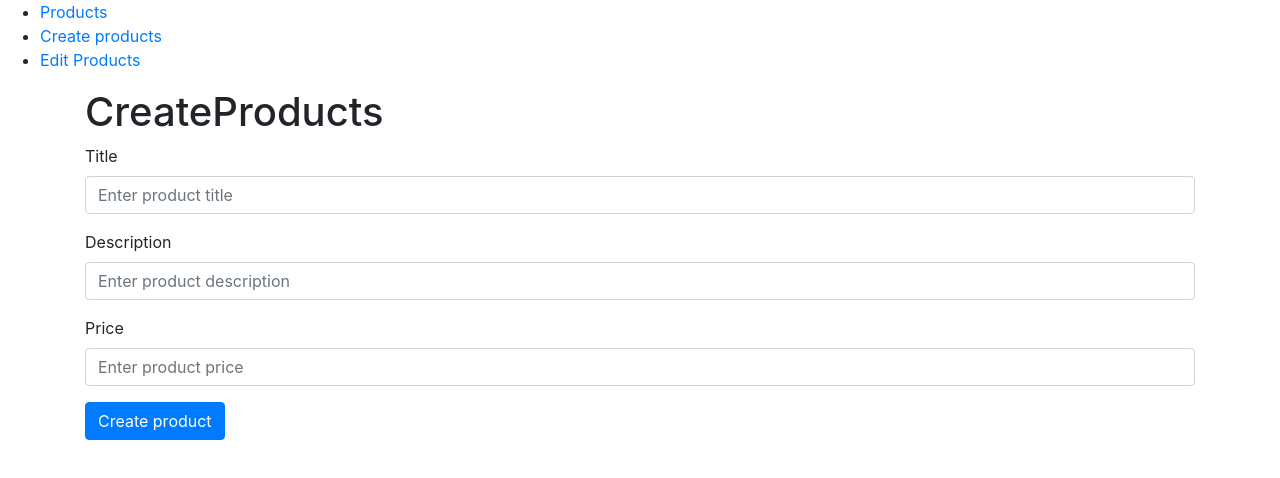
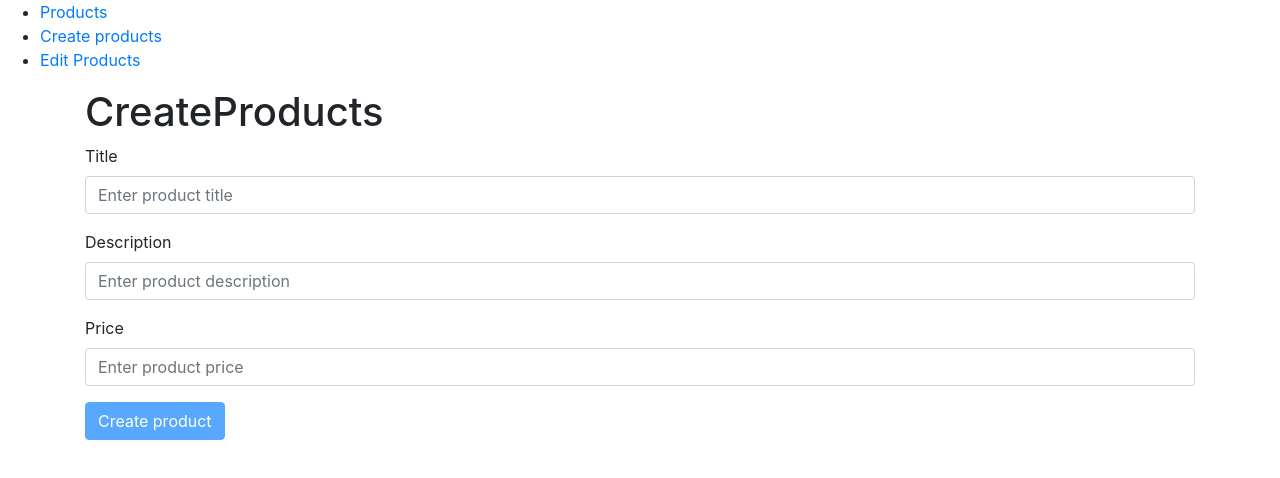
Before and after one commit to PetyoPlPetrov/hook-comerse, a React (Create React App) app: page /create in a window 1280 px wide. Shown: the top 478 px of the page. Built offline with nearby package versions, Linux system fonts and the light colour scheme.

Commit message:
feat(task 3): add check for create fn

```diff
--- a/src/components/CreateProducts.js
+++ b/src/components/CreateProducts.js
@@ -25,7 +25,7 @@ function CreateProducts() {
         mergeState({ successful: true })
     }, [title, desc, price])
 
-    const isDisabled = hasChange(old, { title, desc, price })
+    const isDisabled = hasChange(old, { title, desc, price }) || !(title && price && desc)
 
     useEffect(() => {
         if (successful) {
```
